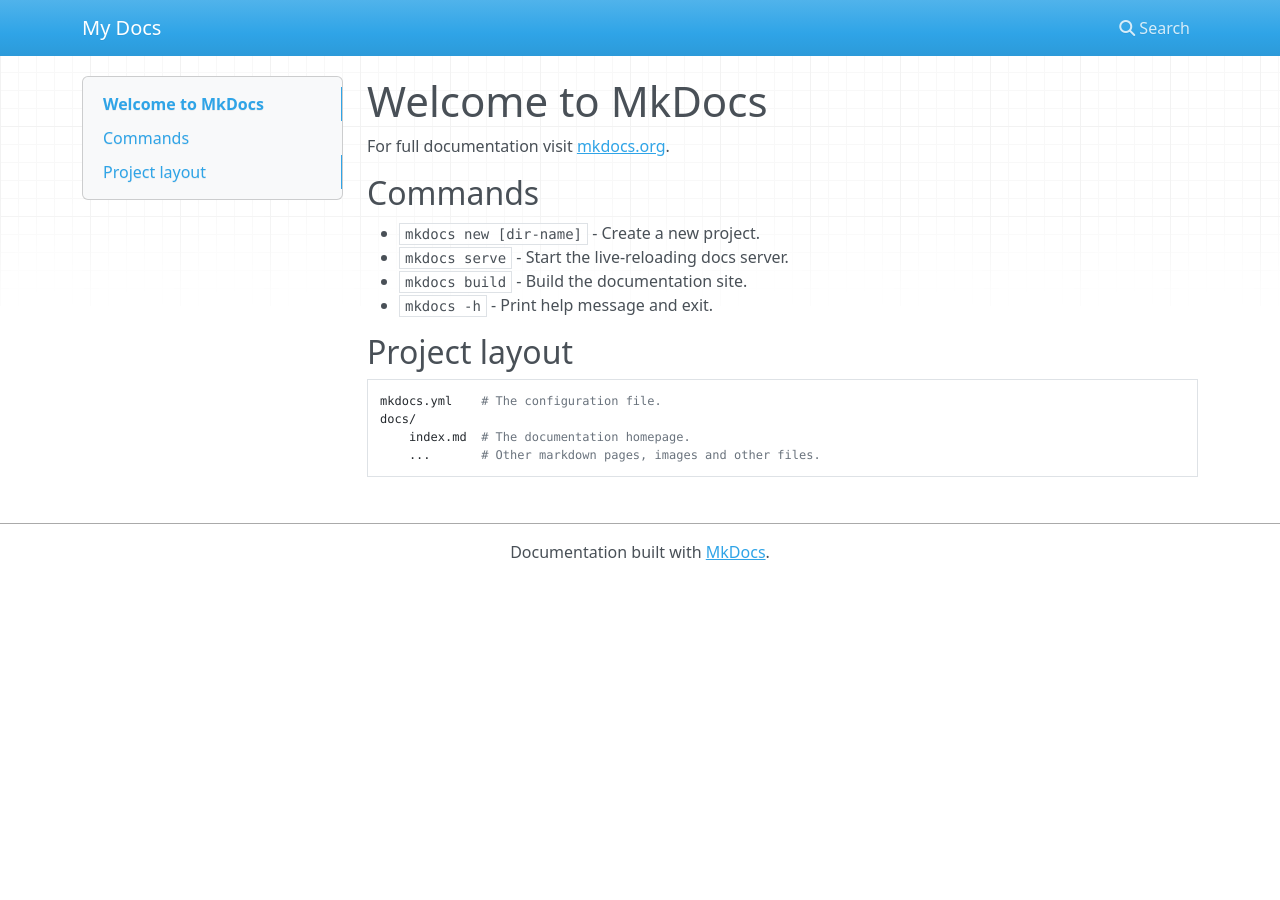
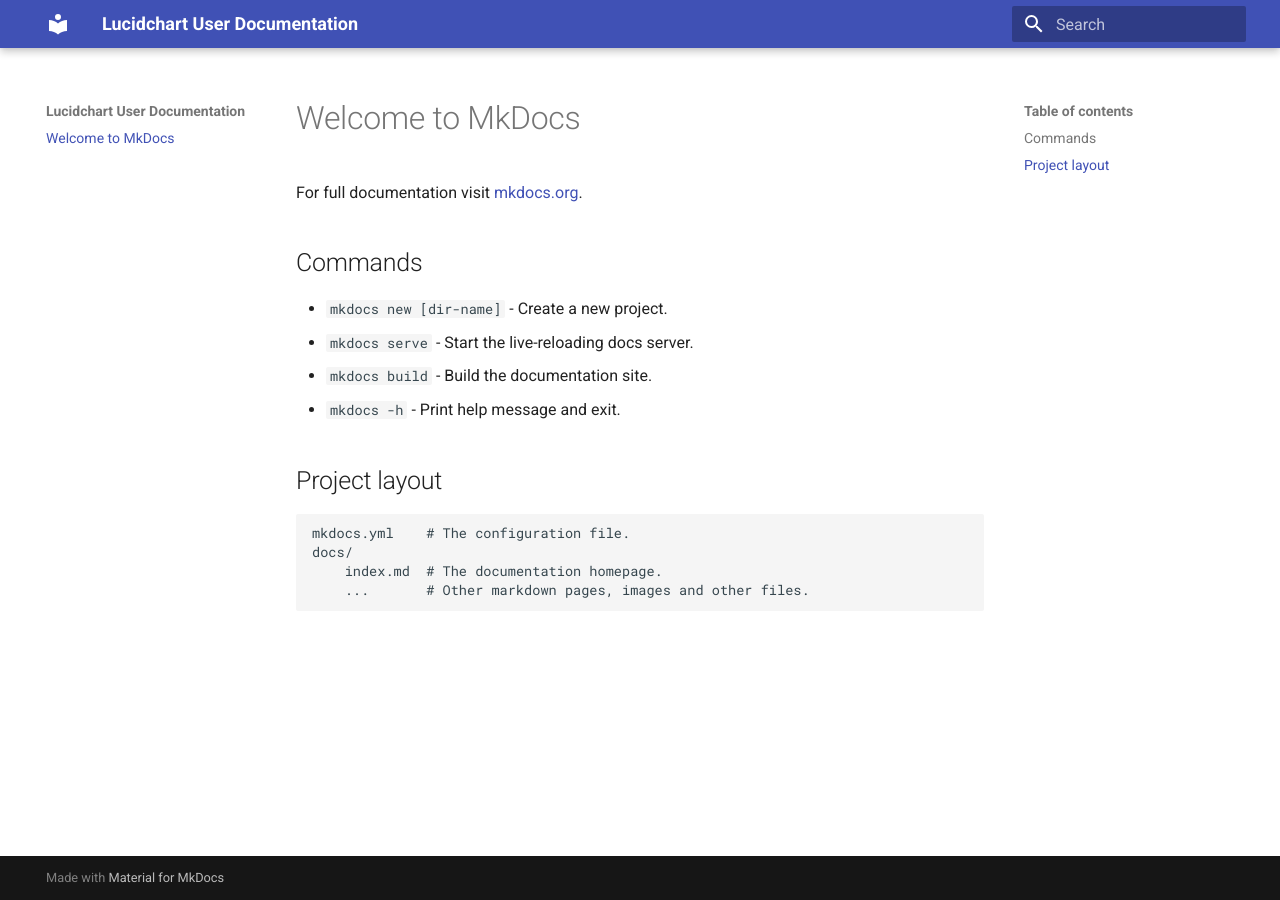
Before and after one commit to olgazim/LucidChart-User-Documentation, an MkDocs documentation site: the page built from docs/index.md, in a window 1280 px wide. Built offline with MkDocs 1.6.1 and Material for MkDocs 9.7.7, drawn with Linux system fonts in a browser that asks for light colours; nearby versions of some CDN libraries.

Commit message:
Add basic mk configurations

```diff
--- a/mkdocs.yml
+++ b/mkdocs.yml
@@ -1 +1,4 @@
-site_name: My Docs
+site_name: Lucidchart User Documentation
+
+theme:
+  name: material
```
